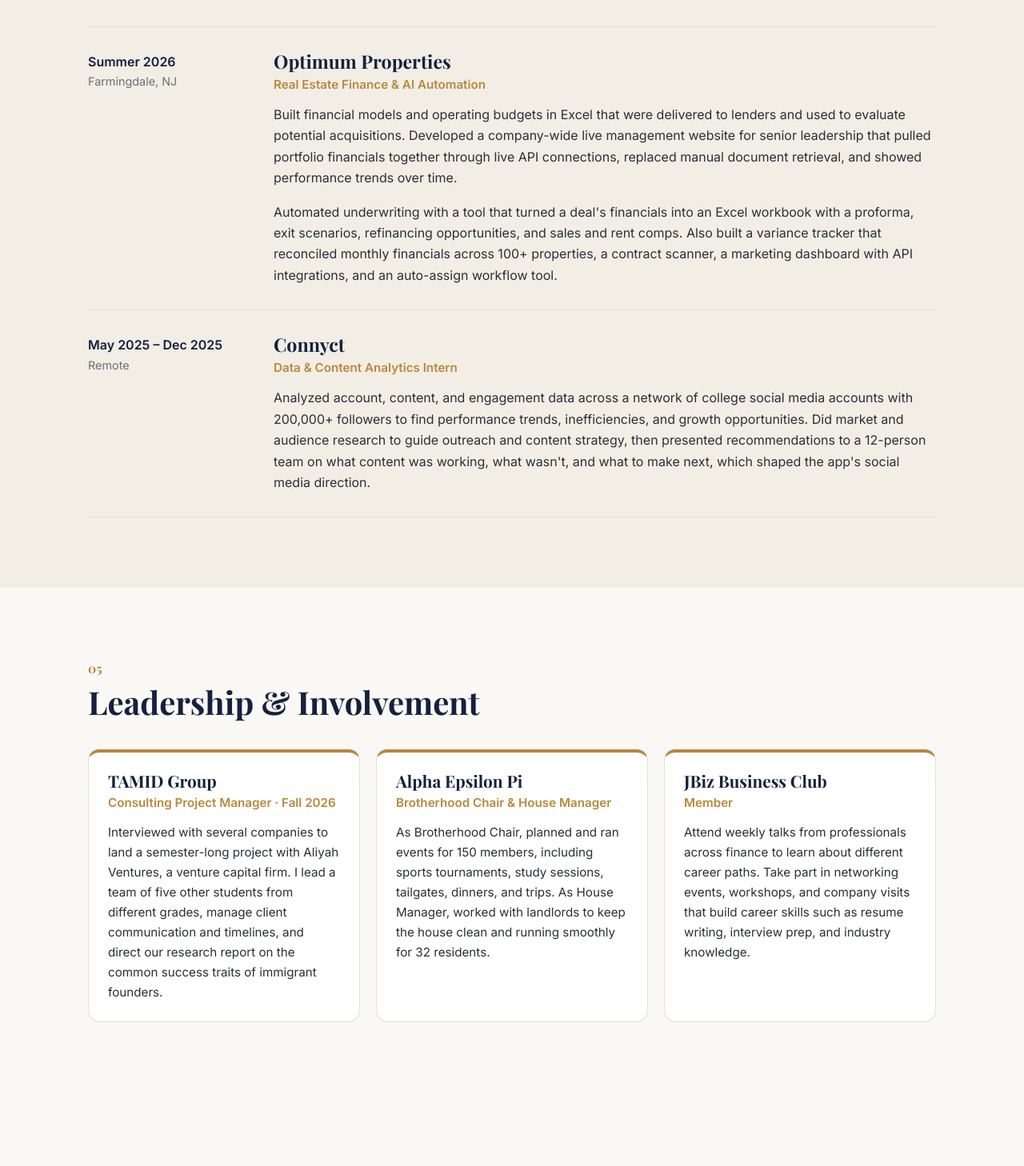
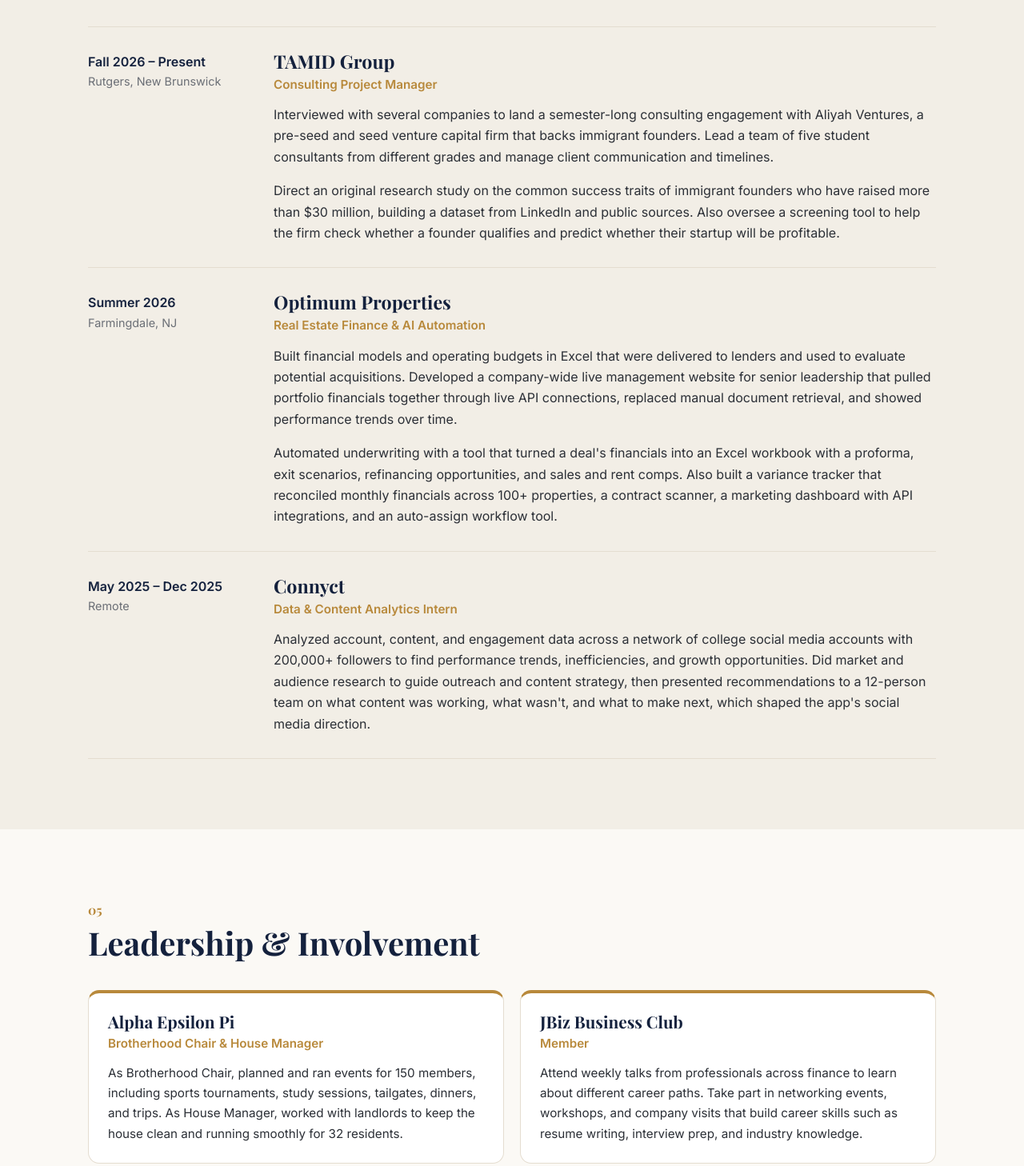
Before and after one commit to nathansabony/nathansabony.github.io, a plain HTML site: page index.html in a window 1280 px wide. Shown: the part 3440-4898 px from the top of the page at 80% size. Before the commit the page ends 4806 px from the top, so only its background shows below. Drawn offline with nearby package versions, Linux system fonts and the light colour scheme.

Commit message:
Add TAMID to Experience section

```diff
--- a/index.html
+++ b/index.html
@@ -226,6 +226,27 @@
 
         <article class="job">
           <div class="job-meta">
+            <p class="job-date">Fall 2026 &ndash; Present</p>
+            <p class="job-place">Rutgers, New Brunswick</p>
+          </div>
+          <div class="job-body">
+            <h3>TAMID Group</h3>
+            <p class="job-title">Consulting Project Manager</p>
+            <p>
+              Interviewed with several companies to land a semester-long consulting engagement with Aliyah Ventures, a
+              pre-seed and seed venture capital firm that backs immigrant founders. Lead a team of five student consultants
+              from different grades and manage client communication and timelines.
+            </p>
+            <p>
+              Direct an original research study on the common success traits of immigrant founders who have raised more
+              than $30 million, building a dataset from LinkedIn and public sources. Also oversee a screening tool to help
+              the firm check whether a founder qualifies and predict whether their startup will be profitable.
+            </p>
+          </div>
+        </article>
+
+        <article class="job">
+          <div class="job-meta">
             <p class="job-date">Summer 2026</p>
             <p class="job-place">Farmingdale, NJ</p>
           </div>
@@ -276,15 +297,6 @@
         </div>
         <div class="lead-grid">
           <article class="lead-card">
-            <h3>TAMID Group</h3>
-            <p class="job-title">Consulting Project Manager &middot; Fall 2026</p>
-            <p>
-              Interviewed with several companies to land a semester-long project with Aliyah Ventures, a venture capital
-              firm. I lead a team of five other students from different grades, manage client communication and
-              timelines, and direct our research report on the common success traits of immigrant founders.
-            </p>
-          </article>
-          <article class="lead-card">
             <h3>Alpha Epsilon Pi</h3>
             <p class="job-title">Brotherhood Chair &amp; House Manager</p>
             <p>
--- a/style.css
+++ b/style.css
@@ -110,7 +110,7 @@
 .job-body p:last-child { margin-bottom: 0; }
 
 /* Leadership */
-.lead-grid { display: grid; grid-template-columns: repeat(3, 1fr); gap: 20px; }
+.lead-grid { display: grid; grid-template-columns: repeat(2, 1fr); gap: 20px; }
 .lead-card { background: var(--white); border: 1px solid var(--line); border-top: 4px solid var(--gold); border-radius: var(--radius); padding: 24px; }
 .lead-card h3 { font-family: var(--serif); font-size: 1.3rem; margin-bottom: .1em; }
 .lead-card p:last-child { margin-bottom: 0; font-size: .95rem; }
```
